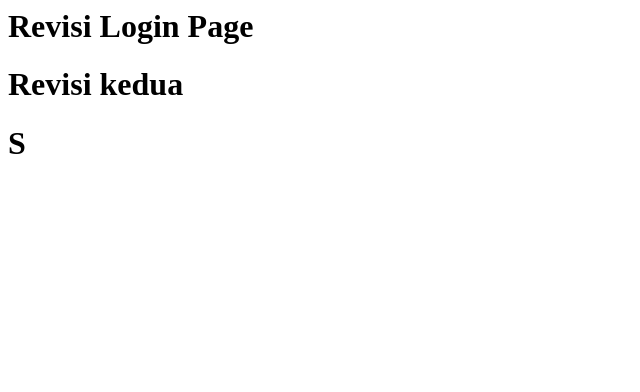
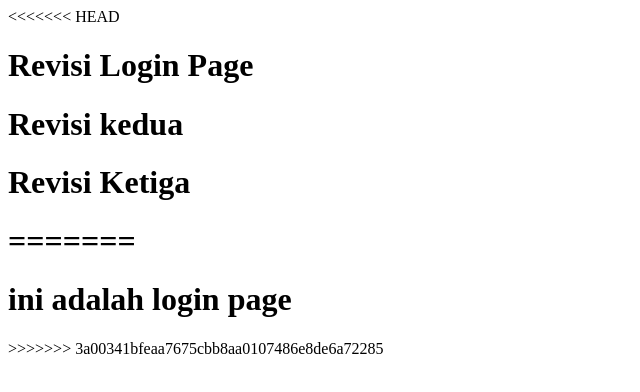
Before and after one commit to benrazor45/CollabProject, a plain HTML site: page login.html in a window 1280 px wide. Shown: the whole page, without its empty margins (0-640 px from the left). Drawn offline with Linux system fonts and the light colour scheme.

Commit message:
Revisi Ketiga

```diff
--- a/login.html
+++ b/login.html
@@ -4,7 +4,12 @@
 	</head>
 
 	<body>
+<<<<<<< HEAD
 	<h1>Revisi Login Page</h1>
-	<h1>Revisi kedua<h1>S
+	<h1>Revisi kedua<h1>
+	<h1>Revisi Ketiga<h1>
+=======
+		<h1> ini adalah login page</h1>
+>>>>>>> 3a00341bfeaa7675cbb8aa0107486e8de6a72285
 	</body>
 </html>
```
